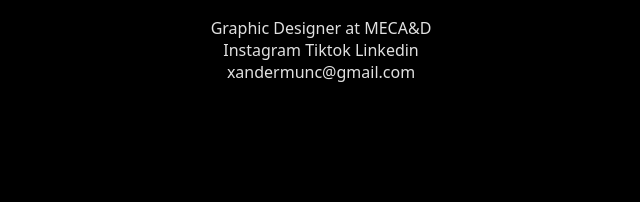
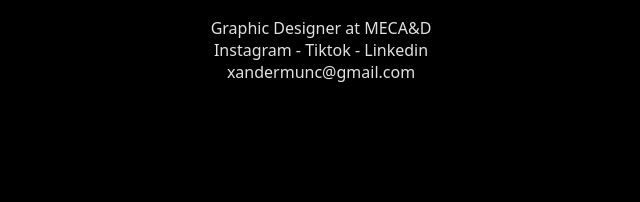
Before and after one commit to xandermunc/xandermunc.github.io, a plain HTML site: page index.html in a window 1280 px wide. Shown: the part 398-600 px from the top of the page, 319-959 px from the left. Drawn offline with Linux system fonts and the light colour scheme.

Commit message:
Update index.html

```diff
--- a/index.html
+++ b/index.html
@@ -62,7 +62,7 @@
     </video>
 
     <p>Graphic Designer at <a href="https://meca.edu/academics/graphic-design/">MECA&D</a></p>
-    <p><a href="https://www.instagram.com/xander.munc/">Instagram</a> <a href="https://www.tiktok.com/@xandermunc?_t=8qDOHMfKlOl&_r=1">Tiktok</a> <a href="https://www.linkedin.com/in/xander-munc-221a34277/">Linkedin</a></p>
+    <p><a href="https://www.instagram.com/xander.munc/">Instagram</a> - <a href="https://www.tiktok.com/@xandermunc?_t=8qDOHMfKlOl&_r=1">Tiktok</a> - <a href="https://www.linkedin.com/in/xander-munc-221a34277/">Linkedin</a></p>
     <a href="mailto:xandermunc@gmail.com">xandermunc@gmail.com</a>
     <p class="bottom">website coming soon</p>
 </body>
```
